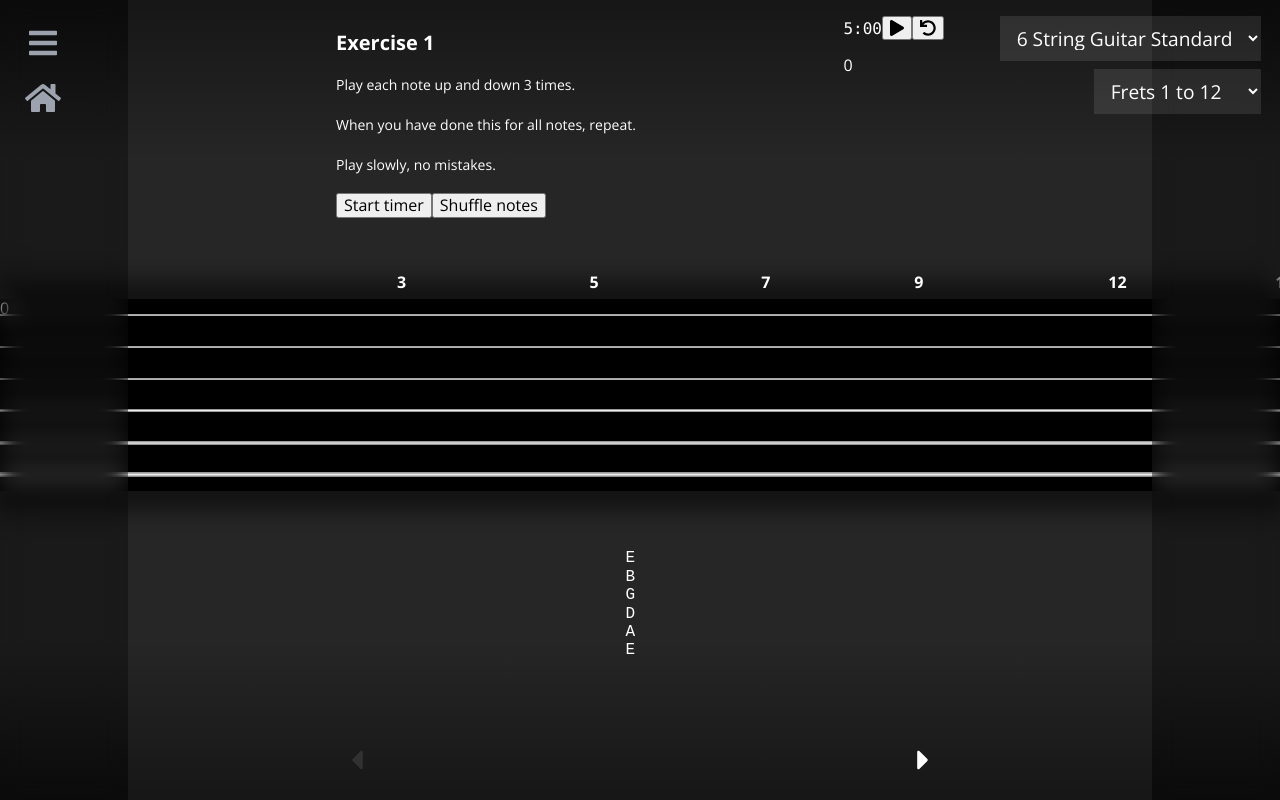
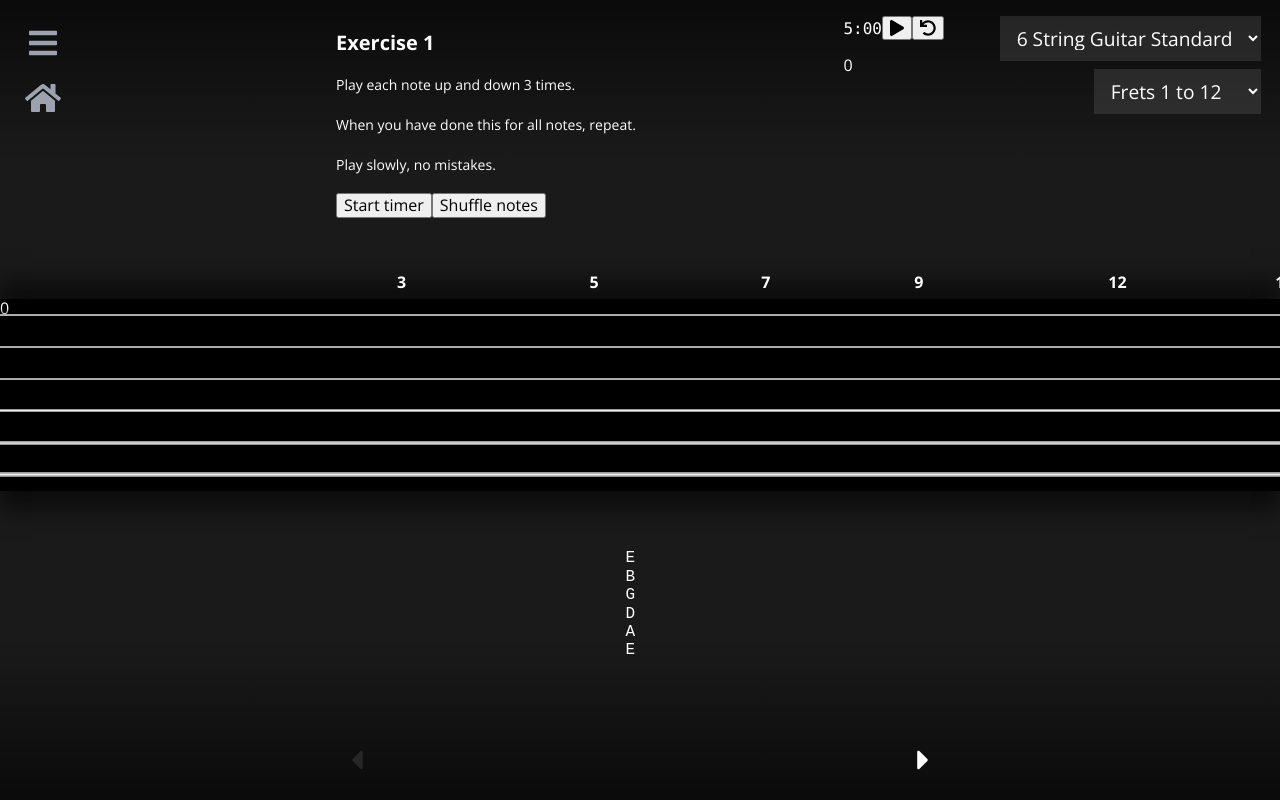
Before and after one commit to MekonLips/Frets, a React (Vite) app: page /exercises/1 in a window 1280 px wide. Built offline with nearby package versions, Linux system fonts and the light colour scheme.

Commit message:
Migrate fret-range focus and blur overlays to Tailwind

```diff
--- a/src/components/Range/Range.component.jsx
+++ b/src/components/Range/Range.component.jsx
@@ -3,18 +3,20 @@ import { useParams } from 'react-router';
 import { useRecoilValue } from 'recoil';
 
 import { startFretAtom } from '../../recoil/frets.recoil';
-import { Range, Focus, Blur } from './Range.styled';
+import { calcWidth } from '../../utils/grid.utils';
+import { Z_INDEX, NOTES_NUM, GRID_MARGIN, COLORS } from '../../config/frets.config';
 
 const RangeComponent = () => {
     const { exercise } = useParams();
     const isExercise = exercise ? true : false;
     const start = useRecoilValue(startFretAtom);
+    const edge = GRID_MARGIN + (calcWidth(start - 1 + NOTES_NUM) - calcWidth(NOTES_NUM)) * calcWidth(NOTES_NUM + 2) / 100 / 2;
     return <>
-        <Focus show={isExercise} start={start} />
-        <Range start={start}>
-            <Blur show={isExercise} start={start} />
-            <Blur show={isExercise} start={start} />
-        </Range>
+        <div className={`legacy-range-focus ${isExercise ? 'is-visible' : ''}`} style={{ '--focus-edge': `${edge}vw`, '--focus-z': Z_INDEX.Focus, '--range-focus-bg': COLORS.Range.backgroundColor }} />
+        <div className="legacy-range" style={{ '--range-z': Z_INDEX.Range, '--blur-z': Z_INDEX.Blur, '--blur-edge': `${edge}vw` }}>
+            <div className={`legacy-range-blur legacy-range-blur-left ${isExercise ? 'is-visible' : ''}`} />
+            <div className={`legacy-range-blur legacy-range-blur-right ${isExercise ? 'is-visible' : ''}`} />
+        </div>
     </>
 };
 
```
